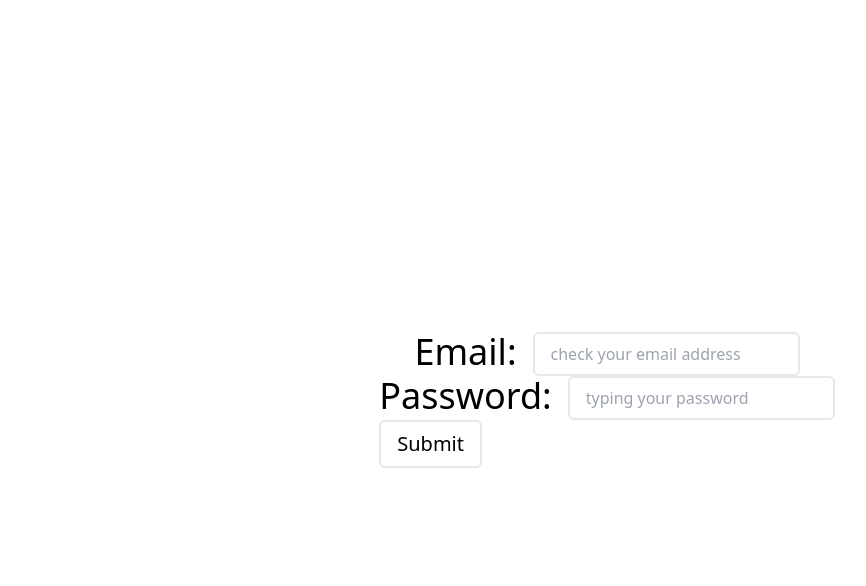
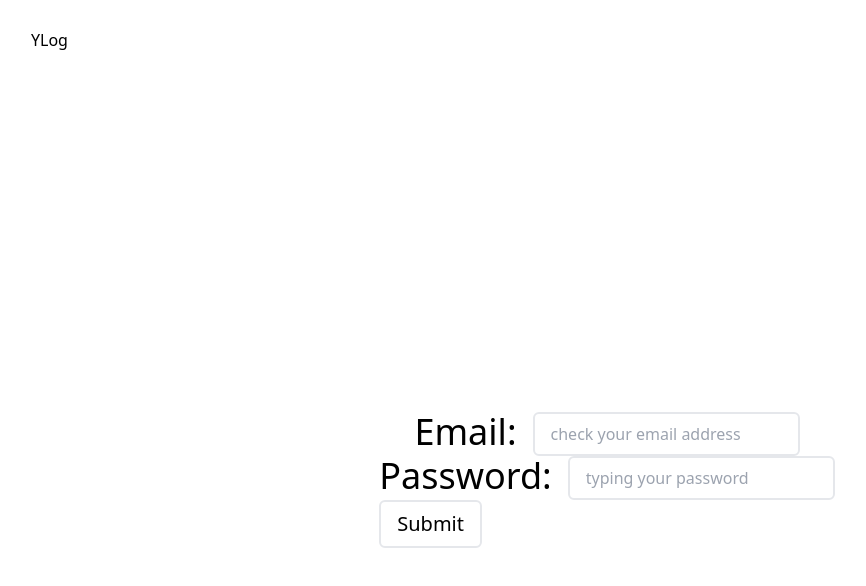
Before and after one commit to KoreanGitUser/YLog, a React (Vite) app: page /login in a window 1280 px wide. Shown: the top 586 px of the page, without its empty margins (33-899 px from the left). Built offline with nearby package versions, Linux system fonts and the light colour scheme; no server answers.

Commit message:
style: create header components & add login func

```diff
--- a/src/App.tsx
+++ b/src/App.tsx
@@ -1,18 +1,30 @@
-import { useEffect, useState } from "react";
+import { useLayoutEffect, useState } from "react";
 import UnAuthRoutes from "@components/routes/UnAuthRoutes";
 import { useLocation } from "react-router-dom";
+import { auth } from "@utils/firebase";
+import ProtectedRoutes from "@components/routes/ProtectedRoutes";
+import Header from "@components/header/Header";
 
 const App = () => {
   const location = useLocation();
   const [currentRoutes, setCurrentRoutes] = useState<React.ReactNode>();
+  const currentUserEmail = auth.currentUser?.email;
 
-  useEffect(() => {
-    // const currentRoutes  =
-  }, []);
+  useLayoutEffect(() => {
+    console.log("현재 로그인된 이메일 아이디:", currentUserEmail);
+    console.log("현재 경로:", location.pathname);
+    const currentRoutes = currentUserEmail ? (
+      <ProtectedRoutes />
+    ) : (
+      <UnAuthRoutes />
+    );
+    setCurrentRoutes(currentRoutes);
+  }, [currentUserEmail]);
 
   return (
-    <div className="w-screen h-screen">
-      <UnAuthRoutes />
+    <div className="w-screen h-screen scrollbar-hide">
+      <Header />
+      <main>{currentRoutes}</main>
     </div>
   );
 };
--- /dev/null
+++ b/src/components/header/Header.tsx
@@ -0,0 +1,19 @@
+import PATH from "@utils/routes/PATH";
+import { Link } from "react-router-dom";
+
+const Header = () => {
+  const { HOME } = PATH;
+
+  return (
+    <header className="flex items-center justify-around h-[10%] w-full">
+      <div className="w-1/2 justify-start ml-16">
+        <Link to={HOME}>YLog</Link>
+      </div>
+      <div className="w-1/2">
+        <span></span>
+      </div>
+    </header>
+  );
+};
+
+export default Header;
```
